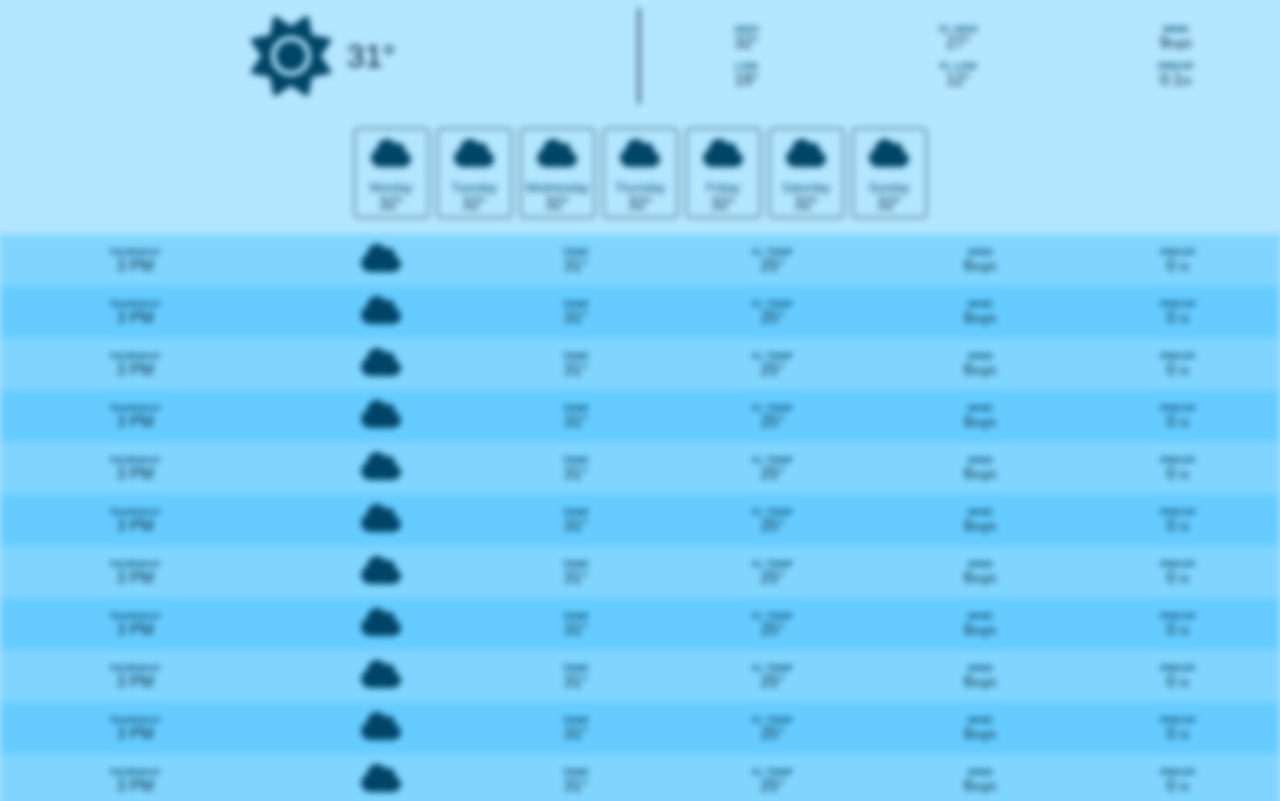
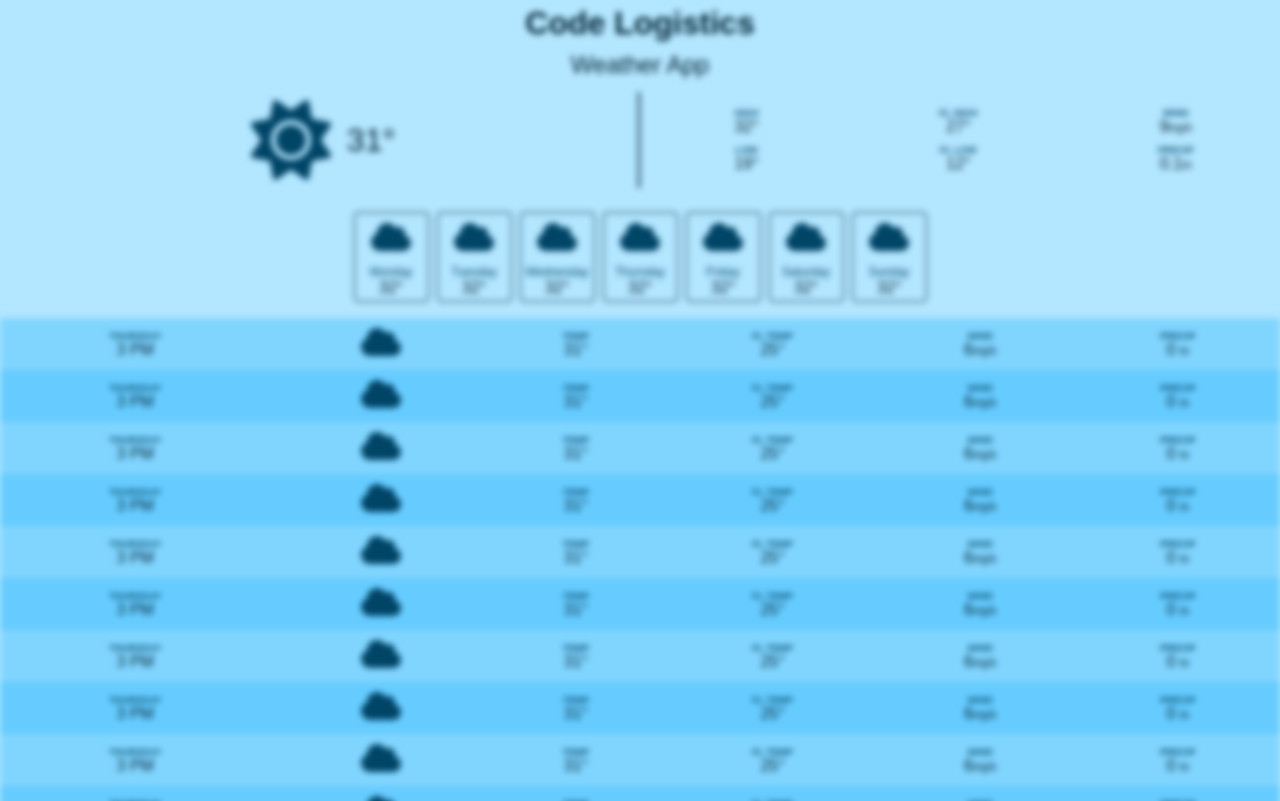
Before and after one commit to Shalom-Solutions/Weather-App-With-Vanilla-Js, a website built with Vite: page index.html in a window 1280 px wide. Shown: the top 801 px of the page. Built offline with nearby package versions, Linux system fonts and the light colour scheme; no server answers.

Commit message:
fixed a bug on the wind speed

```diff
--- a/index.html
+++ b/index.html
@@ -6,6 +6,8 @@
     <title>Weather-App</title>
   </head>
   <body class="blurred">
+    <h1 class="title">Code Logistics </h1>
+    <h3 class="subtitle">Weather App</h3>
     <header class="header">
       <!-- Left side -->
       <div class="header-left">
--- a/style.css
+++ b/style.css
@@ -11,6 +11,25 @@ body {
 .blurred {
   filter: blur(3px);
   overflow: hidden;
+}
+.title {
+  display: flex;
+  justify-content: center;
+  /* border: 1px solid hsl(200, 100%, 10%); */
+  align-items: center;
+  padding: .3rem 1rem;
+  margin: 0 auto;
+  border-radius: 1rem;
+}
+.subtitle {
+  display: flex;
+  justify-content: center;
+  align-items: center;
+  padding: .3rem 1rem;
+  margin: 0 auto;
+  border-radius: 1rem;
+  font-weight: lighter;
+  font-size: 1.5rem;
 }
 
 .header {
--- a/weather.js
+++ b/weather.js
@@ -26,7 +26,7 @@ export function getWeather(lat, lon, timezone) {
 
 function parseCurrentWeather({current_weather, daily}) {
     const { temperature: currentTemp,
-            windSpeed: windSpeed,
+            windspeed: windSpeed,
             weathercode: iconCode
         } = current_weather
 const {
```
